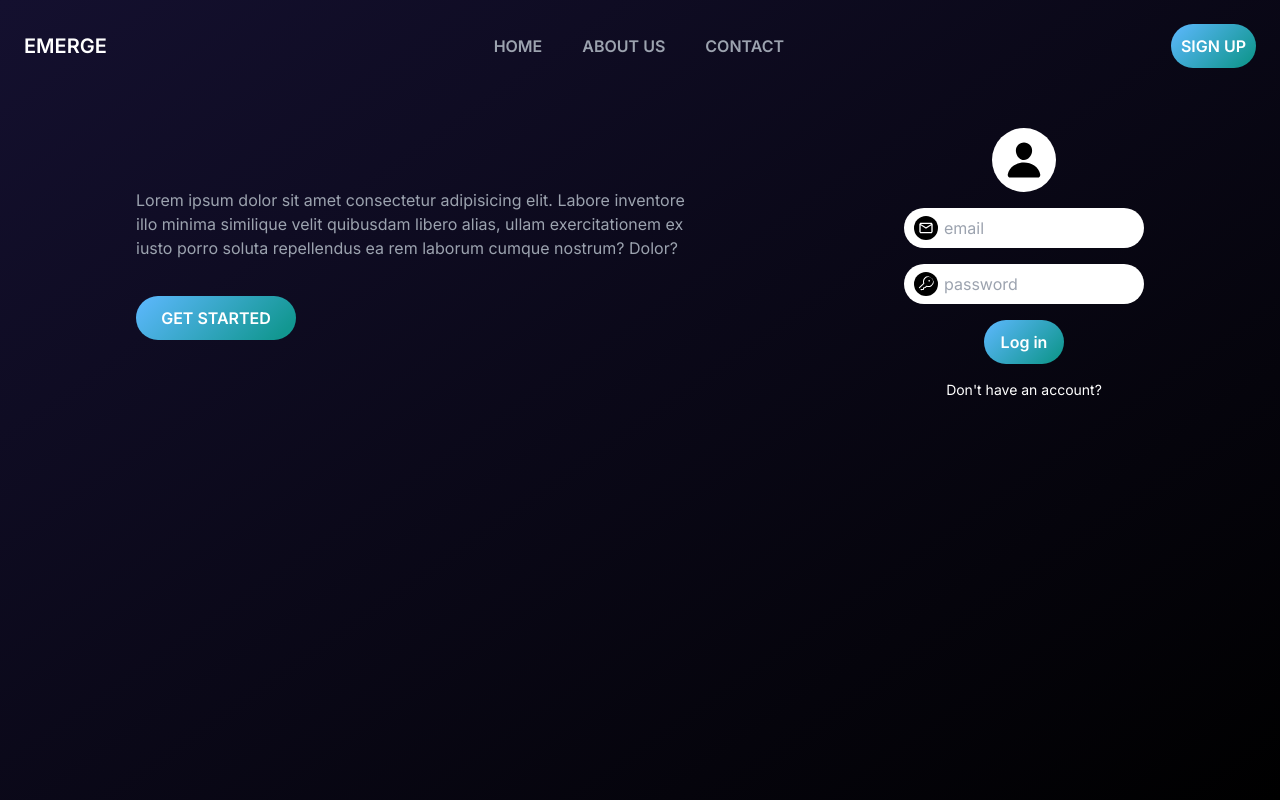
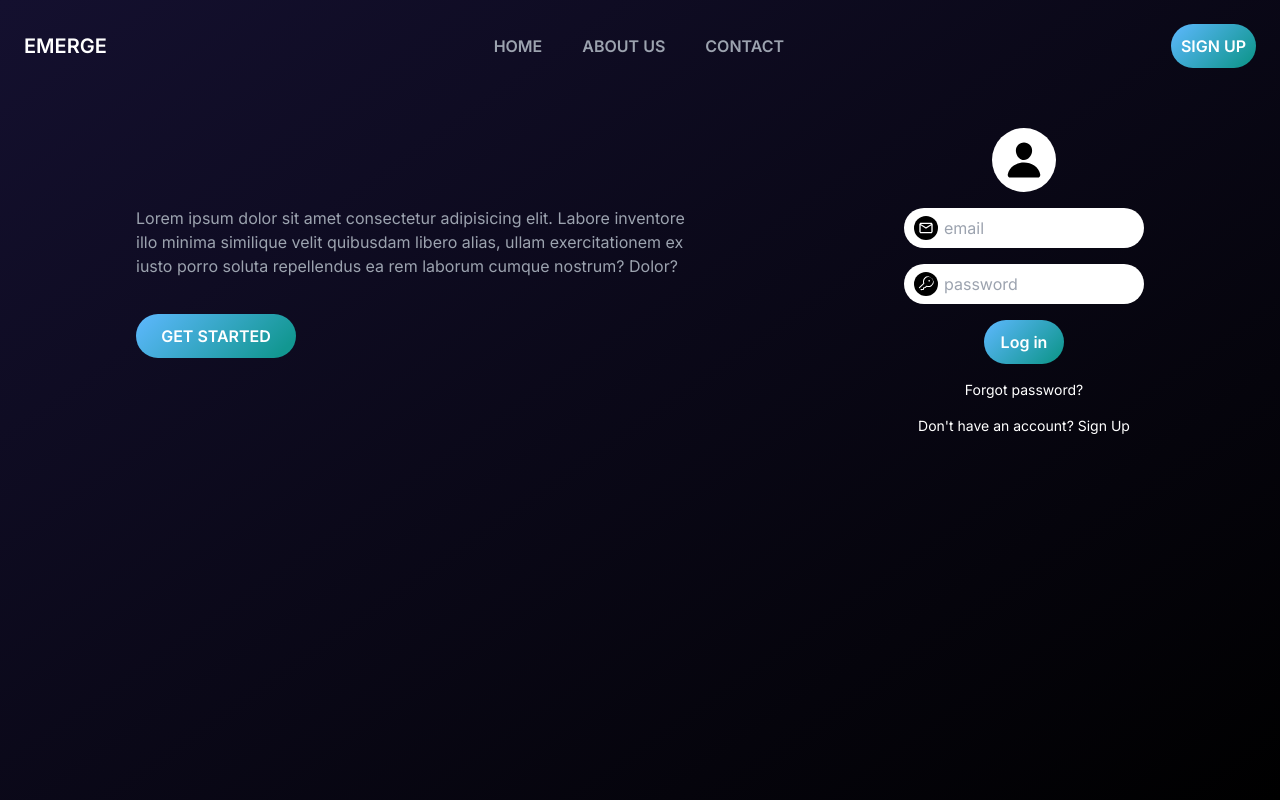
Before and after one commit to ShiwaliKarn/emerge, a Next.js app: page /sign-up in a window 1280 px wide. Built offline with nearby package versions, Linux system fonts and the light colour scheme.

Commit message:
add forgot password

```diff
--- a/app/(Pages)/sign-up/page.jsx
+++ b/app/(Pages)/sign-up/page.jsx
@@ -107,18 +107,23 @@ const SignUp = () => {
             {currState === "Sign Up" ? "Sign up" : "Log in"}
           </button>
           {currState === "Sign In" ? (
-            <p
-              className="text-white text-sm cursor-pointer"
-              onClick={() => setCurrState("Sign Up")}
-            >
-              Don't have an account?
-            </p>
+            <>
+              <p className="text-white text-sm cursor-pointer">
+                Forgot password?
+              </p>
+              <p
+                className="text-white text-sm cursor-pointer"
+                onClick={() => setCurrState("Sign Up")}
+              >
+                Don't have an account? Sign Up
+              </p>
+            </>
           ) : (
             <p
               className="text-white text-sm cursor-pointer"
               onClick={() => setCurrState("Sign In")}
             >
-              Already have an account?
+              Already have an account? Sign In
             </p>
           )}
         </form>
```
Also changed, not shown: .eslintrc.json.
